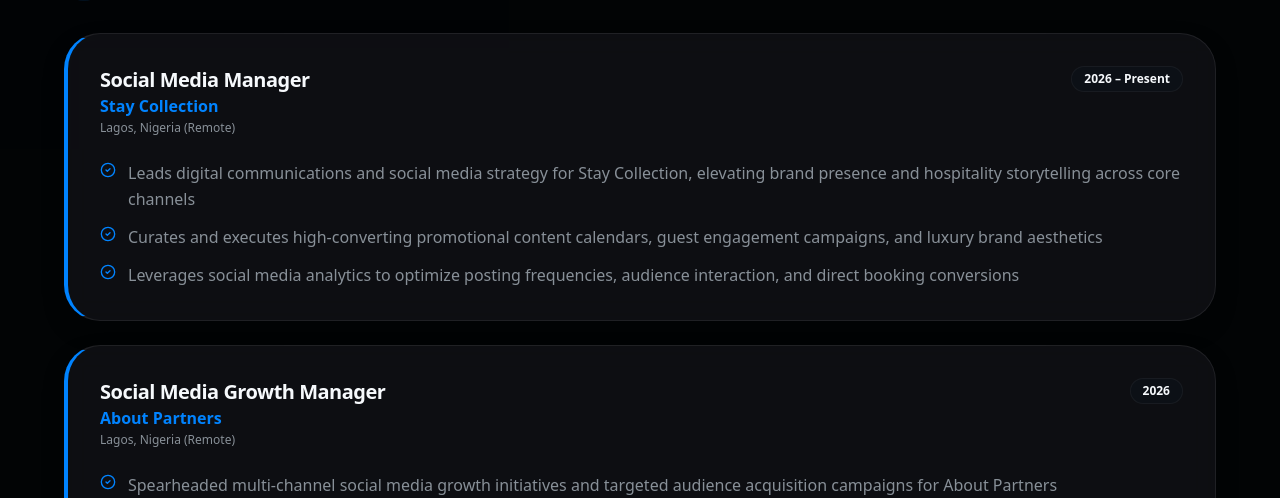
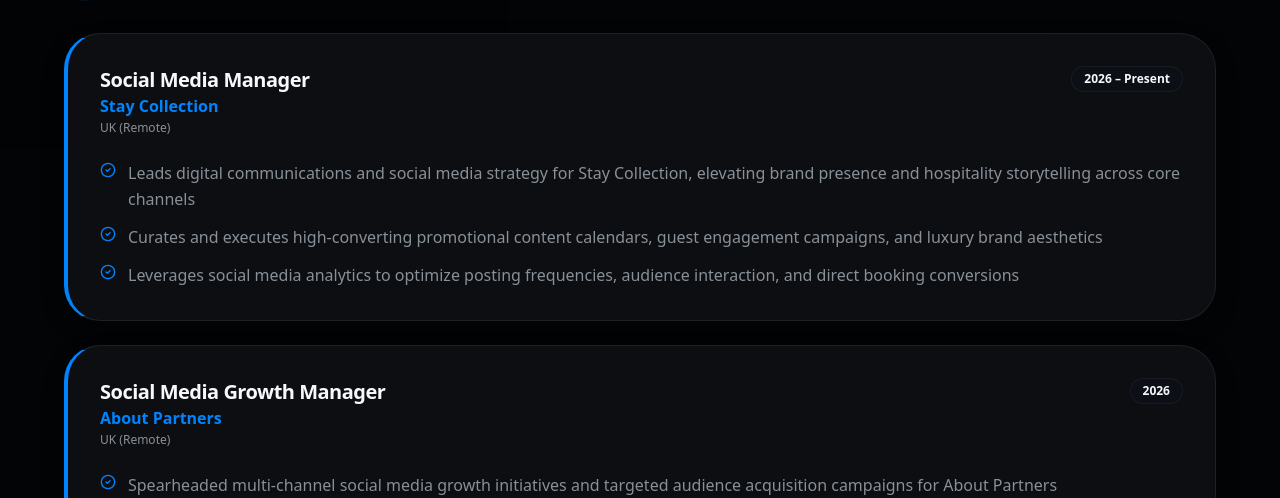
Before and after one commit to dimxxkun/OMATSOLA_EYITEMI, a Next.js app: page / in a window 1280 px wide. Shown: the part 2138-2636 px from the top of the page. Built offline with nearby package versions, Linux system fonts and the light colour scheme; no server answers.

Commit message:
Update work experience locations to UK (Remote)

```diff
--- a/components/sections/experience.tsx
+++ b/components/sections/experience.tsx
@@ -71,7 +71,7 @@ export function Experience() {
     {
       title: "Social Media Manager",
       company: "Stay Collection",
-      location: "Lagos, Nigeria (Remote)",
+      location: "UK (Remote)",
       period: "2026 – Present",
       achievements: [
         "Leads digital communications and social media strategy for Stay Collection, elevating brand presence and hospitality storytelling across core channels",
@@ -82,7 +82,7 @@ export function Experience() {
     {
       title: "Social Media Growth Manager",
       company: "About Partners",
-      location: "Lagos, Nigeria (Remote)",
+      location: "UK (Remote)",
       period: "2026",
       achievements: [
         "Spearheaded multi-channel social media growth initiatives and targeted audience acquisition campaigns for About Partners",
```
